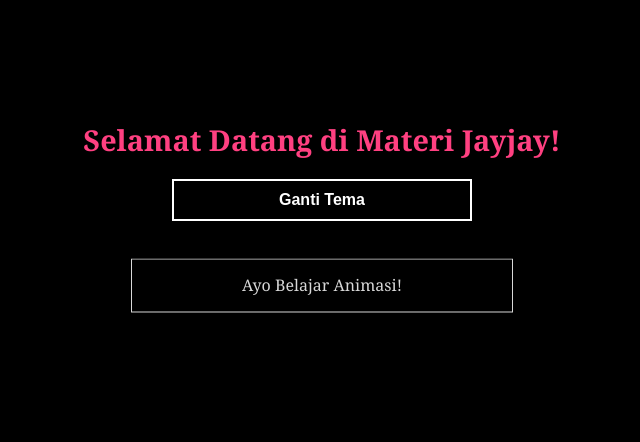
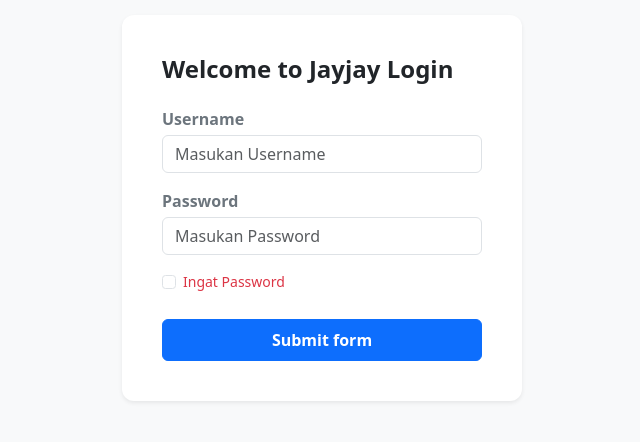
Before and after one commit to Rizbar/my-react, a React (Create React App) app: page / in a window 1280 px wide. Shown: the part 192-634 px from the top of the page, without its empty margins (318-958 px from the left). Built offline with nearby package versions, Linux system fonts and the light colour scheme.

Commit message:
PR 34 bagian 2

```diff
--- a/package.json
+++ b/package.json
@@ -13,9 +13,11 @@
     "@testing-library/jest-dom": "^6.9.1",
     "@testing-library/react": "^16.3.2",
     "@testing-library/user-event": "^13.5.0",
+    "bootstrap": "^5.3.8",
     "emotion": "^11.0.0",
     "linaria": "^7.0.1",
     "react": "^19.2.7",
+    "react-bootstrap": "^2.10.10",
     "react-dom": "^19.2.7",
     "react-router-dom": "^7.17.0",
     "react-scripts": "5.0.1",
--- a/src/App.js
+++ b/src/App.js
@@ -8,8 +8,11 @@
 // import TodoDetail from './PR32_4/TodoDetail';
 
 // import EmotionPage from "./PR33_1/EmotionPage"
-import LinariaPage from "./PR33_1/LinariaPage"
+// import LinariaPage from "./PR33_1/LinariaPage"
 // import StyledComponentsPage from "./PR33_1/StyledComponentsPage"
+
+import "bootstrap/dist/css/bootstrap.min.css"
+import LoginForm from "./PR34_2/Login";
 
 // function App() {
 //   return (
@@ -41,8 +44,9 @@ function App() {
   return (
     <div>
       {/* <EmotionPage /> */}
-      <LinariaPage />
+      {/* <LinariaPage /> */}
       {/* <StyledComponentsPage/> */}
+      <LoginForm/>
     </div>
   );
 }
--- /dev/null
+++ b/src/PR34_2/Login.js
@@ -0,0 +1,94 @@
+import React, { useState } from 'react';
+import { Form, Button, Card, Container } from 'react-bootstrap';
+
+function LoginForm() {
+  const [validated, setValidated] = useState(false);
+  const [username, setUsername] = useState('');
+  const [password, setPassword] = useState('');
+  const [rememberMe, setRememberMe] = useState(false);
+
+  const handleSubmit = (event) => {
+    const form = event.currentTarget;
+
+    // Mencegah reload halaman otomatis
+    event.preventDefault();
+
+    if (form.checkValidity() === false) {
+      event.stopPropagation();
+    }
+
+    setValidated(true);
+  };
+
+  return (
+    <Container className="d-flex justify-content-center align-items-center min-vh-100 bg-light">
+      <Card className="p-4 shadow-sm border-0" style={{ width: '100%', maxWidth: '400px', borderRadius: '12px' }}>
+        <Card.Body>
+          {/* Judul Form */}
+          <h3 className="fw-bold mb-4 text-dark" style={{ fontSize: '1.5rem' }}>
+            Welcome to Jayjay Login
+          </h3>
+
+          {/* Form React Bootstrap dengan Validasi Natif */}
+          <Form noValidate validated={validated} onSubmit={handleSubmit}>
+
+            {/* Input Username */}
+            <Form.Group className="mb-3" controlId="validationCustomUsername">
+              <Form.Label className="fw-semibold text-secondary mb-1">Username</Form.Label>
+              <Form.Control
+                required
+                type="text"
+                placeholder="Masukan Username"
+                value={username}
+                onChange={(e) => setUsername(e.target.value)}
+              />
+              <Form.Control.Feedback type="valid" className="text-success small mt-1">
+                Username Valid
+              </Form.Control.Feedback>
+              <Form.Control.Feedback type="invalid">
+                Masukkan username yang valid.
+              </Form.Control.Feedback>
+            </Form.Group>
+
+            {/* Input Password */}
+            <Form.Group className="mb-3" controlId="validationCustomPassword">
+              <Form.Label className="fw-semibold text-secondary mb-1">Password</Form.Label>
+              <Form.Control
+                required
+                type="password"
+                placeholder="Masukan Password"
+                value={password}
+                onChange={(e) => setPassword(e.target.value)}
+              />
+              <Form.Control.Feedback type="invalid">
+                Password tidak boleh kosong!
+              </Form.Control.Feedback>
+            </Form.Group>
+
+            {/* Checkbox Ingat Password */}
+            <Form.Group className="mb-4" controlId="validationCustomCheckbox">
+              <Form.Check
+                required
+                type="checkbox"
+                label="Ingat Password"
+                checked={rememberMe}
+                onChange={(e) => setRememberMe(e.target.checked)}
+                feedback="Kamu harus mengingat password!"
+                feedbackType="invalid"
+                className="text-danger small"
+              />
+            </Form.Group>
+
+            {/* Block Button (Menggunakan utilitas w-100 milik Bootstrap) */}
+            <Button type="submit" variant="primary" className="w-100 py-2 fw-semibold">
+              Submit form
+            </Button>
+
+          </Form>
+        </Card.Body>
+      </Card>
+    </Container>
+  );
+}
+
+export default LoginForm;
--- a/src/index.js
+++ b/src/index.js
@@ -1,16 +1,16 @@
 import React from 'react';
 import ReactDOM from 'react-dom/client';
 import './index.css';
-// import App from './App';
+import App from './App';
 import reportWebVitals from './reportWebVitals';
-import PR33_2 from './PR33_2/PR33_2'
+// import PR33_2 from './PR33_2/PR33_2'
 
 
 const root = ReactDOM.createRoot(document.getElementById('root'));
 root.render(
   <React.StrictMode>
-    <PR33_2/>
-    {/* <App /> */}
+    {/* <PR33_2/> */}
+    <App />
   </React.StrictMode>
 );
 
```
Also changed, not shown: 1 other file (tests, documents, lock files or other folders).
